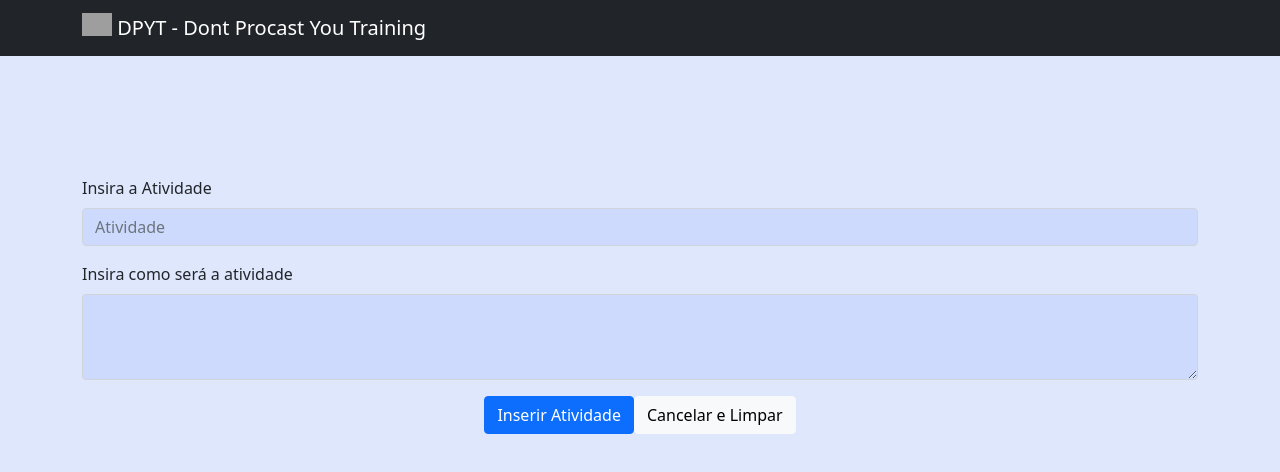
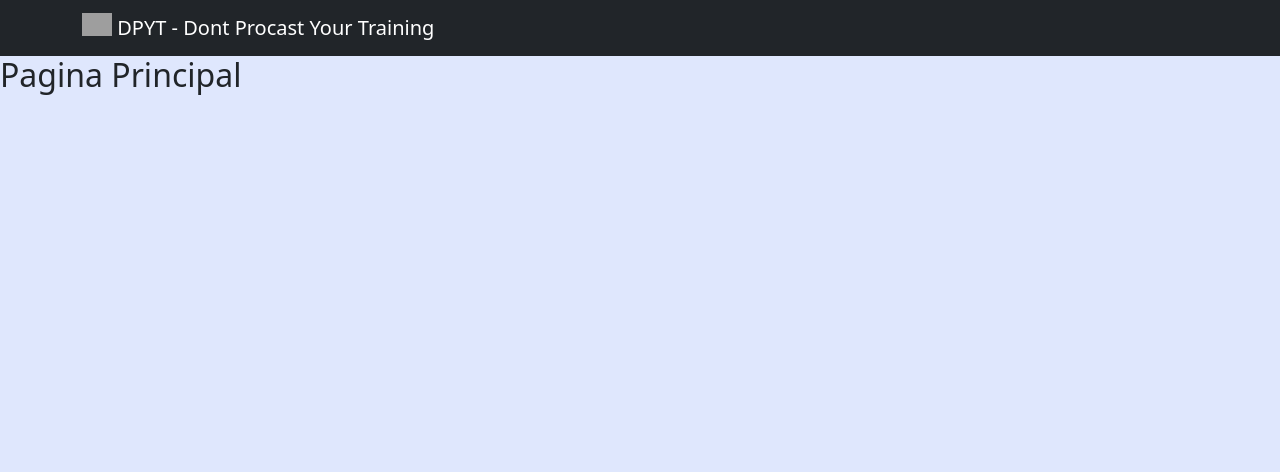
Before and after one commit to pedrotakahashi/trabalho-ihm, a React (Create React App) app: page / in a window 1280 px wide. Shown: the top 472 px of the page. Built offline with nearby package versions, Linux system fonts and the light colour scheme; grey boxes are pictures that could not be loaded.

Commit message:
feat(routes):insert routes and definied any styles

```diff
--- a/package.json
+++ b/package.json
@@ -14,6 +14,8 @@
     "react": "^17.0.2",
     "react-bootstrap": "^2.0.0-beta.6",
     "react-dom": "^17.0.2",
+    "react-router": "^5.2.1",
+    "react-router-dom": "^5.3.0",
     "react-scripts": "4.0.3",
     "typescript": "^4.1.2",
     "web-vitals": "^1.0.1"
@@ -41,5 +43,9 @@
       "last 1 firefox version",
       "last 1 safari version"
     ]
+  },
+  "devDependencies": {
+    "@types/react-router": "^5.1.16",
+    "@types/react-router-dom": "^5.1.8"
   }
 }
--- a/src/App.tsx
+++ b/src/App.tsx
@@ -1,15 +1,16 @@
-import Todo from "./components/Inputs/Todo";
-import 'bootstrap/dist/css/bootstrap.min.css';
-import { Menutopside } from "./components/Navbar/Menutopside";
-import './assets/styles/app.css'
+import "bootstrap/dist/css/bootstrap.min.css";
+import "./assets/styles/app.css";
+import { Routes } from "./Routes";
+import { BrowserRouter } from "react-router-dom";
 
 const App = () => {
-return(
-  <div className="app-main">
-    <Menutopside />
-    <Todo />
-  </div>
-);
-}
+  return (
+    <div className="app-main">
+      <BrowserRouter>
+        <Routes />
+      </BrowserRouter>
+    </div>
+  );
+};
 
 export default App;
--- /dev/null
+++ b/src/Routes/index.tsx
@@ -0,0 +1,13 @@
+import React from "react";
+import { Switch, Route, Redirect } from "react-router";
+import Todo from "../components/Inputs/Todo";
+import Home from "../pages/Home";
+
+export const Routes = (): JSX.Element => {
+  return (
+    <Switch>
+      <Route exact path="/" component={Home} />
+      <Route path="/todo" component={Todo} />
+    </Switch>
+  );
+};
--- a/src/assets/styles/components/inputs.css
+++ b/src/assets/styles/components/inputs.css
@@ -1,5 +1,5 @@
 .container-inputs {
-margin-top: 15vh;
+margin-top: 5vh;
 }
 textarea.form-control{
   background-color: #cddafd;
--- a/src/components/Inputs/Todo.tsx
+++ b/src/components/Inputs/Todo.tsx
@@ -1,7 +1,9 @@
 import { Button, Col, Container, Form, Row } from "react-bootstrap";
+import PanelLayout from "../PanelLayout";
 
 const Todo = () => {
   return (
+    <PanelLayout>
       <Container className="container-inputs">
         <Row className="justify-content-sm-center justify-content-md-center">
           <Col>
@@ -19,11 +21,12 @@ const Todo = () => {
         </Row>
         <Row>
           <Col className="d-flex justify-content-center">
-          <Button variant="primary">Inserir Atividade</Button>
-          <Button variant="light">Cancelar e Limpar</Button>
+            <Button variant="primary">Inserir</Button>
+            <Button variant="light">Limpar</Button>
           </Col>
         </Row>
       </Container>
+    </PanelLayout>
   );
 };
 
--- a/src/components/Navbar/Menutopside.tsx
+++ b/src/components/Navbar/Menutopside.tsx
@@ -3,8 +3,8 @@ import logo from "../../assets/images/icon.png";
 export const Menutopside = () => (
   <Navbar bg="dark" variant="dark">
     <Container>
-      <Navbar.Brand href="#home">
-        <img src={logo} className="topside-logo d-inline-block align-top" /> DPYT - Dont Procast You Training
+      <Navbar.Brand href="/">
+        <img src={logo} className="topside-logo d-inline-block align-top" /> DPYT - Dont Procast Your Training
       </Navbar.Brand>
     </Container>
   </Navbar>
--- /dev/null
+++ b/src/components/PanelLayout/index.tsx
@@ -0,0 +1,19 @@
+import React from "react";
+import { Menutopside } from "../Navbar/Menutopside";
+
+interface IProps {
+  children: JSX.Element;
+}
+
+const PanelLayout = (props: IProps): JSX.Element => {
+  const { children } = props;
+
+  return (
+    <main className="main-panel">
+      <Menutopside />
+      <section className="main-panel-content">{children}</section>
+    </main>
+  );
+};
+
+export default PanelLayout;
--- /dev/null
+++ b/src/pages/Home.tsx
@@ -0,0 +1,13 @@
+import PanelLayout from "../components/PanelLayout";
+
+const Home = (): JSX.Element => {
+  return (
+    <>
+      <PanelLayout>
+        <h2>Pagina Principal </h2>
+      </PanelLayout>
+    </>
+  );
+};
+
+export default Home;
```
Also changed, not shown: 1 other file (tests, documents, lock files or other folders). Lines whose indentation alone changed are shown as unchanged.
